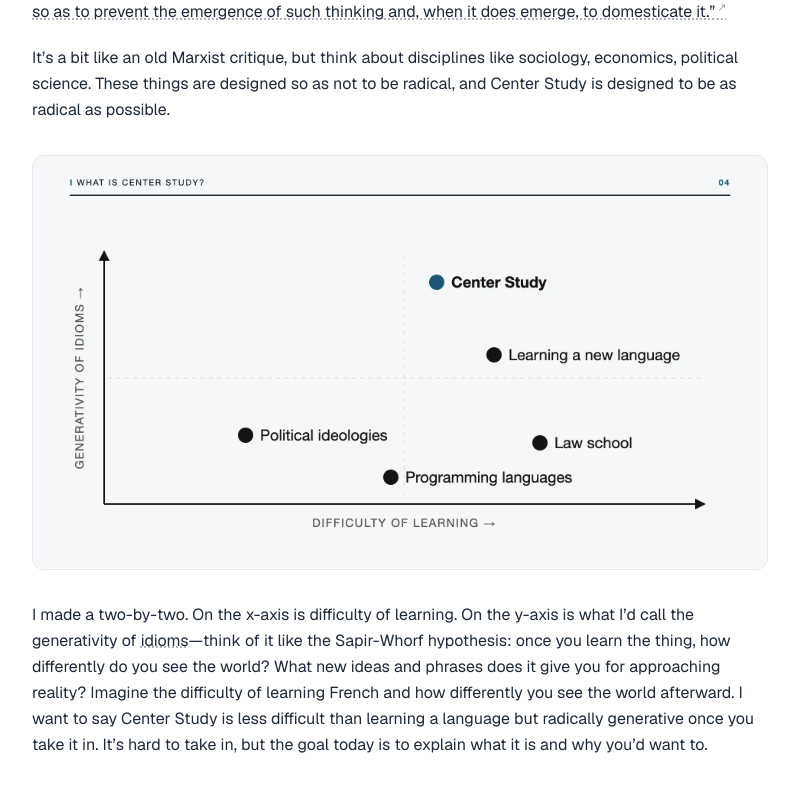
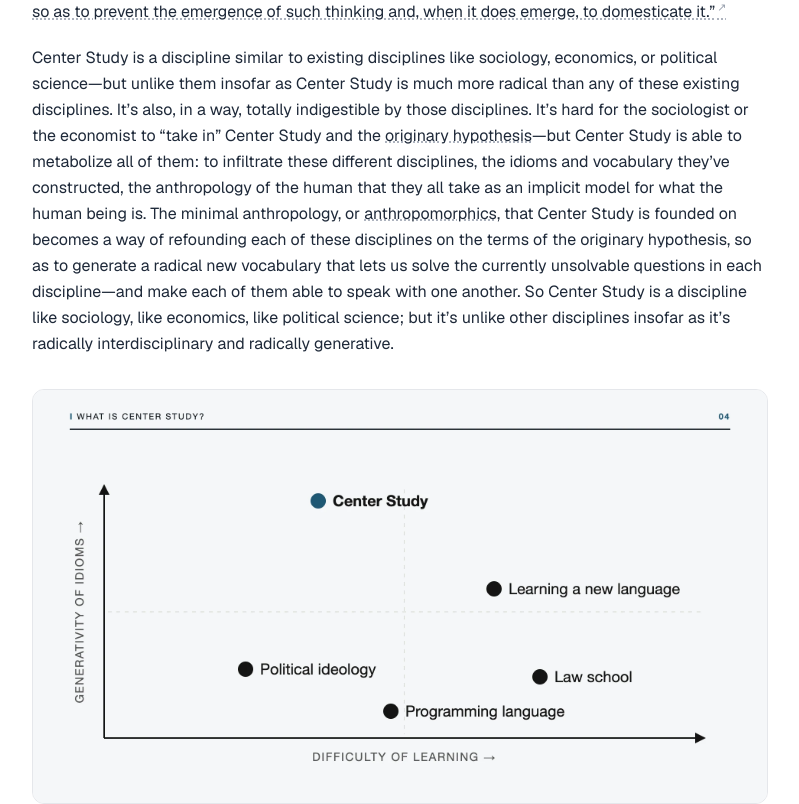
Before and after one commit to zackabaker/center-search-center, a Next.js app: page /intro-center-study-zack-baker in a window 1280 px wide. Shown: the part 1680-2484 px from the top of the page, without its empty margins (240-1039 px from the left). Built offline with nearby package versions, Linux system fonts and the light colour scheme; no server answers.

Commit message:
Talk page: dictated rewrite of disciplines + 2x2 sections; redraw slide 4
Center Study dot moved to top of y-axis between Political ideology and
Programming language; dot labels made consistently singular.

Co-Authored-By: Claude Fable 5 <noreply@anthropic.com>

```diff
--- a/src/app/intro-center-study-zack-baker/page.tsx
+++ b/src/app/intro-center-study-zack-baker/page.tsx
@@ -152,24 +152,50 @@ export default function IntroPage() {
         does emerge, to domesticate it.&rdquo;</Q>
       </P>
       <P>
-        It&rsquo;s a bit like an old Marxist critique, but think about
-        disciplines like sociology, economics, political science. These things
-        are designed so as not to be radical, and Center Study is designed to
-        be as radical as possible.
+        Center Study is a discipline similar to existing disciplines like
+        sociology, economics, or political science&mdash;but unlike them
+        insofar as Center Study is much more radical than any of these
+        existing disciplines. It&rsquo;s also, in a way, totally indigestible
+        by those disciplines. It&rsquo;s hard for the sociologist or the
+        economist to &ldquo;take in&rdquo; Center Study and the{' '}
+        <TermLink href="/guide/concepts/originary-scene" defKey="g:originary-hypothesis" className={TERM_CLASS} title="Concept: the originary hypothesis">originary hypothesis</TermLink>
+        &mdash;but Center Study is able to metabolize all of them: to
+        infiltrate these different disciplines, the idioms and vocabulary
+        they&rsquo;ve constructed, the anthropology of the human that they all
+        take as an implicit model for what the human being is. The minimal
+        anthropology, or{' '}
+        <TermLink href="/guide/concepts/anthropomorphics" defKey="c:anthropomorphics" className={TERM_CLASS} title="Concept: anthropomorphics">anthropomorphics</TermLink>
+        , that Center Study is founded on becomes a way of refounding each of
+        these disciplines on the terms of the originary hypothesis, so as to
+        generate a radical new vocabulary that lets us solve the currently
+        unsolvable questions in each discipline&mdash;and make each of them
+        able to speak with one another. So Center Study is a discipline like
+        sociology, like economics, like political science; but it&rsquo;s
+        unlike other disciplines insofar as it&rsquo;s radically
+        interdisciplinary and radically generative.
       </P>
       <Slide n={4} alt="A 2×2: generativity of idioms against difficulty of learning" />
       <P>
-        I made a two-by-two. On the x-axis is difficulty of learning. On the
-        y-axis is what I&rsquo;d call the generativity of{' '}
+        So this slide is a little bit tongue-in-cheek, but the idea here is to
+        illustrate on the x-axis the difficulty of learning a new vocabulary
+        or new idiom, and on the y-axis something I&rsquo;m calling,
+        provisionally, the generativity of{' '}
         <TermLink href="/guide/concepts/idiom" defKey="c:idiom" className={TERM_CLASS} title="Concept: idiom">idioms</TermLink>
-        &mdash;think of
-        it like the Sapir-Whorf hypothesis: once you learn the thing, how
-        differently do you see the world? What new ideas and phrases does it
-        give you for approaching reality? Imagine the difficulty of learning
-        French and how differently you see the world afterward. I want to say
-        Center Study is less difficult than learning a language but radically
-        generative once you take it in. It&rsquo;s hard to take in, but the
-        goal today is to explain what it is and why you&rsquo;d want to.
+        &mdash;i.e., how profoundly does the vocabulary you learn from the
+        discipline shape your worldview and give you new insights and new ways
+        of thinking about existing problems you&rsquo;ve been wrestling with?
+        So you can imagine learning a language like French, and different
+        French idioms and vocabularies giving you new perches on the
+        world&mdash;maybe French culture specifically, but also probably the
+        English language, which will change for you once you&rsquo;ve learned
+        French. I want to say Center Study is much less difficult to learn
+        than an entirely new language. However, it&rsquo;s radically more
+        generative once you&rsquo;re able to start thinking in terms of the
+        center. So it&rsquo;s hard to take in&mdash;at least it resists a kind
+        of <Q slug="originary-hypothesis-as-mobius-strip" q="the kind of initiatory download">&ldquo;initiatory download,&rdquo;</Q>{' '}
+        the way most &ldquo;theory&rdquo; lends itself to. But it&rsquo;s
+        precisely that difficulty that makes it such a generative way of
+        thinking.
       </P>
 
       <H2>II. The lineage</H2>
```
Also changed, not shown: public/avalon/slide-04.webp.
